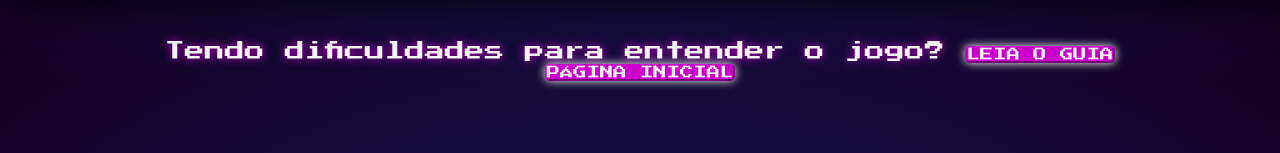
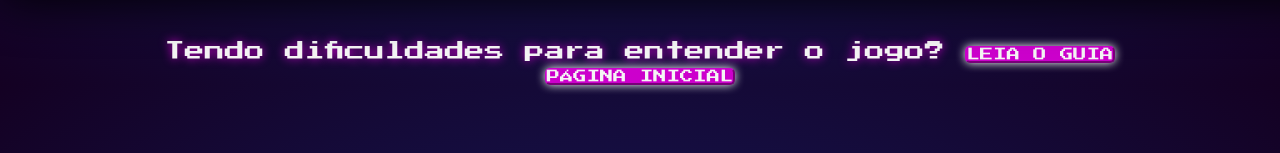
Before and after one commit to heyloh/Jogo-da-Memoria, a plain HTML site: page Game/pages/inicial.html in a window 1280 px wide. Shown: the part 793-946 px from the top of the page. Drawn offline with Linux system fonts and the light colour scheme.

Commit message:
Versão 2.0

```diff
--- a/Game/pages/inicial.html
+++ b/Game/pages/inicial.html
@@ -92,8 +92,7 @@
     <BR></BR>
     <p>Tendo dificuldades para entender o jogo? <a href="guide.html"><button type="button">LEIA O GUIA</button></a></p>
 
-    <a href="index.html"><button type="button">PÁGINA INICIAL</button></a>
-
+    <p><a href="index.html"><button type="button">PÁGINA INICIAL</button></a></p>
 
     <script src="../scripts/script.js"></script>
 
```
